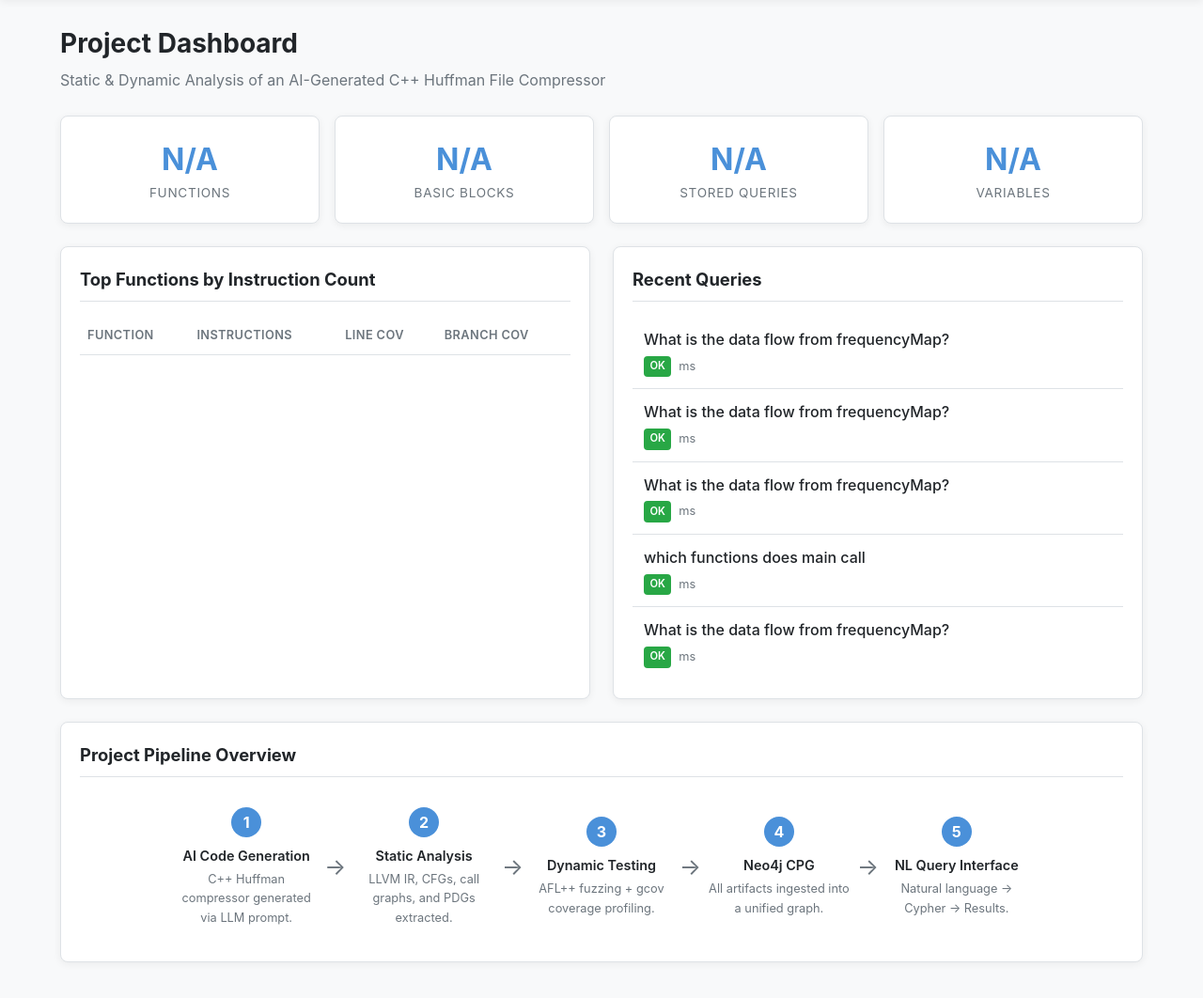
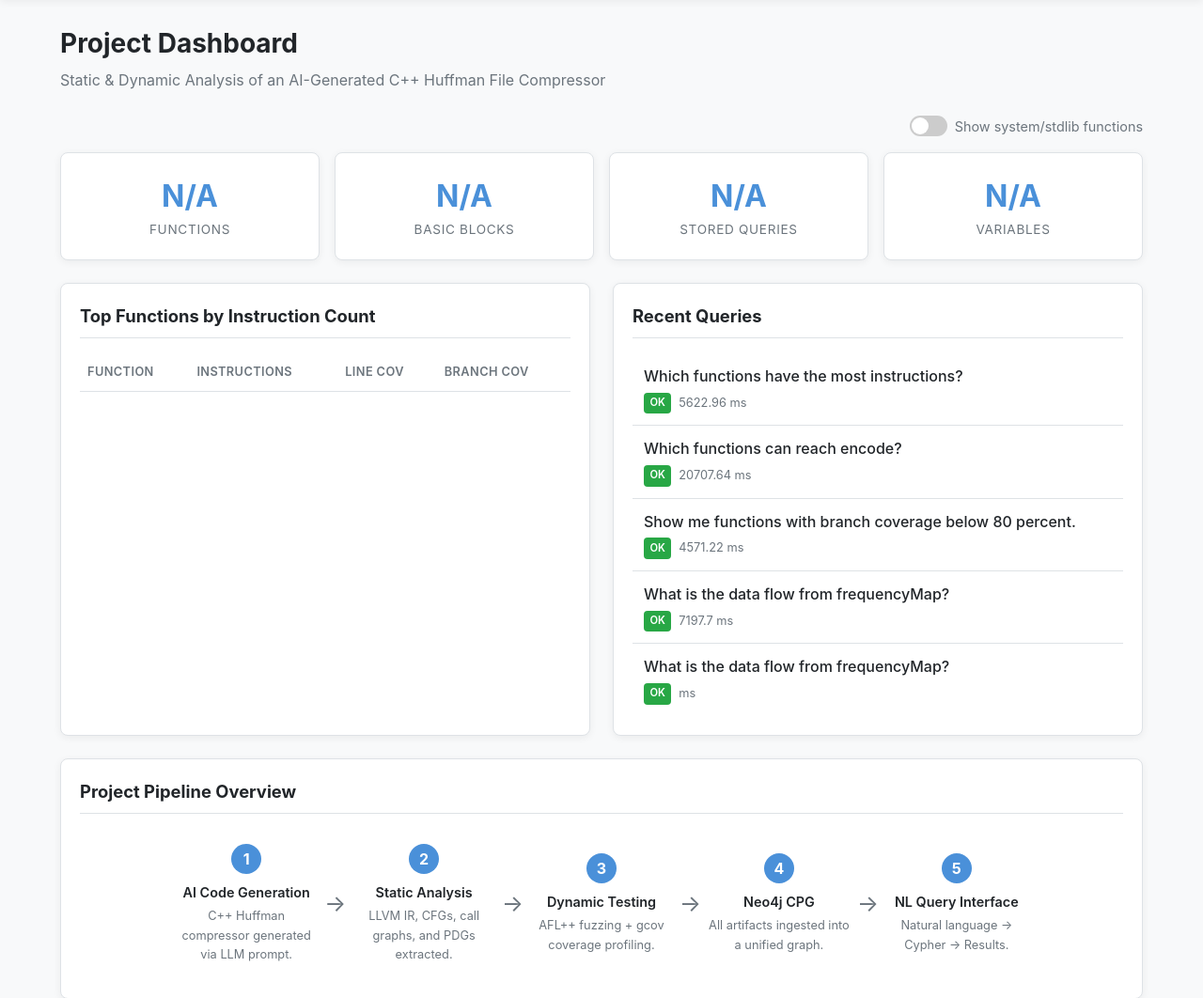
Before and after one commit to uneeb125/coms5130, a Flask app: page / in a window 1280 px wide. Shown: the part 58-1120 px from the top of the page at 94% size. Run offline with Flask 3, Linux system fonts and the light colour scheme; data that the repository does not hold is empty; some libraries are stand-ins or nearby versions.

Commit message:
Frontend improvments

```diff
--- a/app.py
+++ b/app.py
@@ -73,6 +73,7 @@ def load_query_log(limit=100):
 # ---------------------------------------------------------------------------
 @app.route("/")
 def index():
+    show_system = request.args.get('system', '0') == '1'
     stats = {}
     try:
         stats["functions"] = run_cypher("MATCH (f:Function) RETURN count(f) AS c")[0]["c"]
@@ -91,8 +92,9 @@ def index():
     except Exception:
         stats["variables"] = "N/A"
 
+    source_filter = "" if show_system else "WHERE f.source = 'user'"
     top_functions = run_cypher(
-        "MATCH (f:Function) RETURN f.name AS name, f.total_instr AS instr, "
+        f"MATCH (f:Function) {source_filter} RETURN f.name AS name, f.total_instr AS instr, "
         "f.line_cov AS line_cov, f.branch_cov AS branch_cov "
         "ORDER BY f.total_instr DESC LIMIT 10"
     )
@@ -104,6 +106,7 @@ def index():
         stats=stats,
         top_functions=top_functions,
         recent_queries=recent_queries,
+        show_system=show_system,
     )
 
 
@@ -178,18 +181,22 @@ def api_store():
 
 @app.route("/graph")
 def graph_page():
-    return render_template("graph.html")
+    show_system = request.args.get('system', '0') == '1'
+    return render_template("graph.html", show_system=show_system)
 
 
 @app.route("/api/graph/calls")
 def api_call_graph():
+    show_system = request.args.get('system', '0') == '1'
+    source_filter = "" if show_system else "WHERE f.source = 'user'"
+    source_filter_edge = "" if show_system else "WHERE a.source = 'user' AND b.source = 'user'"
     nodes = run_cypher(
-        "MATCH (f:Function) RETURN id(f) AS id, f.name AS label, "
+        f"MATCH (f:Function) {source_filter} RETURN id(f) AS id, f.name AS label, "
         "f.line_cov AS line_cov, f.branch_cov AS branch_cov, "
-        "f.total_instr AS total_instr"
+        "f.total_instr AS total_instr, f.source AS source"
     )
     edges = run_cypher(
-        "MATCH (a:Function)-[:CALLS]->(b:Function) "
+        f"MATCH (a:Function)-[:CALLS]->(b:Function) {source_filter_edge} "
         "RETURN id(a) AS source, id(b) AS target"
     )
     return jsonify({"nodes": nodes, "edges": edges})
@@ -197,28 +204,32 @@ def api_call_graph():
 
 @app.route("/coverage")
 def coverage_page():
+    show_system = request.args.get('system', '0') == '1'
+    source_filter = "" if show_system else "WHERE f.source = 'user'"
     functions = run_cypher(
-        "MATCH (f:Function) "
+        f"MATCH (f:Function) {source_filter} "
         "RETURN f.name AS name, f.line_cov AS line_cov, "
         "f.branch_cov AS branch_cov, f.afl_execs AS afl_execs, "
         "f.total_instr AS total_instr, f.blocks AS blocks "
         "ORDER BY f.name"
     )
-    return render_template("coverage.html", functions=functions)
+    return render_template("coverage.html", functions=functions, show_system=show_system)
 
 
 @app.route("/functions")
 def functions_page():
+    show_system = request.args.get('system', '0') == '1'
+    source_filter = "" if show_system else "WHERE f.source = 'user'"
     funcs = run_cypher(
-        "MATCH (f:Function) "
-        "RETURN f.name AS name, f.blocks AS blocks, f.edges AS edges, "
+        f"MATCH (f:Function) {source_filter} "
+        "RETURN f.name AS name, f.source AS source, f.blocks AS blocks, f.edges AS edges, "
         "f.loads AS loads, f.stores AS stores, f.branches AS branches, "
         "f.calls AS calls, f.icmps AS icmps, f.geps AS geps, "
         "f.total_instr AS total_instr, f.line_cov AS line_cov, "
         "f.branch_cov AS branch_cov "
         "ORDER BY f.name"
     )
-    return render_template("functions.html", functions=funcs)
+    return render_template("functions.html", functions=funcs, show_system=show_system)
 
 
 @app.route("/api/function/<name>")
--- a/neo4j_schema.json
+++ b/neo4j_schema.json
@@ -2,6 +2,7 @@
   "nodes": {
     "Function": [
       "name",
+      "source",
       "blocks",
       "edges",
       "loads",
--- a/query_log.json
+++ b/query_log.json
@@ -27,3 +27,7 @@
 {"timestamp": "2026-05-02T00:07:26.820091+00:00", "natural_language": "What is the data flow from frequencyMap?", "cypher": "MATCH (downstream:Variable)-[:DEPENDS_ON]->(v:Variable {name: 'frequencyMap'})\nRETURN DISTINCT downstream.name", "metadata": {"cost": 0.00483942, "tokens": {"cache": {"read": 1792, "write": 0}, "input": 13545, "output": 557, "reasoning": 0, "total": 15894}}}
 {"timestamp": "2026-05-02T00:36:44.106242+00:00", "natural_language": "What is the data flow from frequencyMap?", "cypher": "MATCH (v:Variable {name: 'frequencyMap'})-[:DEPENDS_ON*]->(dep:Variable)\nRETURN DISTINCT v.name AS source, dep.name AS depends_on", "metadata": {"cost": 0.00484638, "tokens": {"cache": {"read": 1728, "write": 0}, "input": 13549, "output": 565, "reasoning": 0, "total": 15842}}}
 {"timestamp": "2026-05-02T00:36:45.846959+00:00", "natural_language": "What is the data flow from frequencyMap?", "cypher": "MATCH (v:Variable {name: 'frequencyMap'})-[:DEPENDS_ON*]->(dep:Variable)\nRETURN DISTINCT v.name AS source, dep.name AS depends_on", "metadata": {"cost": 0.00484638, "tokens": {"cache": {"read": 1728, "write": 0}, "input": 13549, "output": 565, "reasoning": 0, "total": 15842}}}
+{"timestamp": "2026-05-02T01:47:31.885544+00:00", "natural_language": "What is the data flow from frequencyMap?", "cypher": "MATCH (v:Variable {name: 'main:freq'})-[:DEPENDS_ON*]->(dep)\nRETURN DISTINCT dep.name", "metadata": {"cost": 0.00497292, "latency_ms": 7197.7, "tokens": {"cache": {"read": 1792, "write": 0}, "input": 14234, "output": 496, "reasoning": 0, "total": 16522}}}
+{"timestamp": "2026-05-02T01:47:59.096197+00:00", "natural_language": "Show me functions with branch coverage below 80 percent.", "cypher": "MATCH (f:Function) WHERE f.branch_cov < 80 RETURN DISTINCT f.name", "metadata": {"cost": 0.004884, "latency_ms": 4571.22, "tokens": {"cache": {"read": 0, "write": 0}, "input": 16028, "output": 63, "reasoning": 0, "total": 16091}}}
+{"timestamp": "2026-05-02T01:48:35.417172+00:00", "natural_language": "Which functions can reach encode?", "cypher": "MATCH (f:Function)-[:CALLS]->(e:Function) WHERE e.name CONTAINS 'encode' RETURN DISTINCT f.name", "metadata": {"cost": 0.0057585, "latency_ms": 20707.64, "tokens": {"cache": {"read": 0, "write": 0}, "input": 16023, "output": 793, "reasoning": 0, "total": 16816}}}
+{"timestamp": "2026-05-02T01:49:32.602141+00:00", "natural_language": "Which functions have the most instructions?", "cypher": "MATCH (f:Function) RETURN f.name ORDER BY f.total_instr DESC", "metadata": {"cost": 0.00453912, "latency_ms": 5622.96, "tokens": {"cache": {"read": 1792, "write": 0}, "input": 14232, "output": 135, "reasoning": 0, "total": 16159}}}
--- a/static/style.css
+++ b/static/style.css
@@ -456,6 +456,54 @@ pre.code-block {
   margin-bottom: 1rem;
 }
 
+/* Filter bar & toggle */
+.filter-bar {
+  display: flex;
+  justify-content: flex-end;
+  margin-bottom: 1rem;
+}
+
+.toggle {
+  display: inline-flex;
+  align-items: center;
+  gap: 0.5rem;
+  cursor: pointer;
+  font-size: 0.9rem;
+  color: var(--muted);
+  user-select: none;
+}
+
+.toggle input { display: none; }
+
+.toggle-slider {
+  position: relative;
+  width: 40px;
+  height: 22px;
+  background: #ccc;
+  border-radius: 22px;
+  transition: background 0.2s;
+}
+
+.toggle-slider::before {
+  content: '';
+  position: absolute;
+  top: 2px;
+  left: 2px;
+  width: 18px;
+  height: 18px;
+  background: white;
+  border-radius: 50%;
+  transition: transform 0.2s;
+}
+
+.toggle input:checked + .toggle-slider {
+  background: var(--primary);
+}
+
+.toggle input:checked + .toggle-slider::before {
+  transform: translateX(18px);
+}
+
 /* Footer */
 .footer {
   text-align: center;
--- a/templates/index.html
+++ b/templates/index.html
@@ -8,6 +8,14 @@
     Static &amp; Dynamic Analysis of an AI-Generated C++ Huffman File Compressor
   </p>
 </section>
+
+<div class="filter-bar">
+  <label class="toggle">
+    <input type="checkbox" id="system-toggle" {% if show_system %}checked{% endif %}>
+    <span class="toggle-slider"></span>
+    Show system/stdlib functions
+  </label>
+</div>
 
 <section class="stats-grid">
   <div class="stat-card">
@@ -108,4 +116,12 @@
   </div>
 </section>
 
+<script>
+document.getElementById('system-toggle').addEventListener('change', (e) => {
+  const url = new URL(window.location);
+  url.searchParams.set('system', e.target.checked ? '1' : '0');
+  window.location = url;
+});
+</script>
+
 {% endblock %}
```
Also changed, not shown: ingest_neo4j.py (+19 -1 lines), query_interface.py (+6 -2 lines), templates/coverage.html (+16 -0 lines), templates/functions.html (+14 -0 lines), templates/graph.html (+16 -1 lines).
